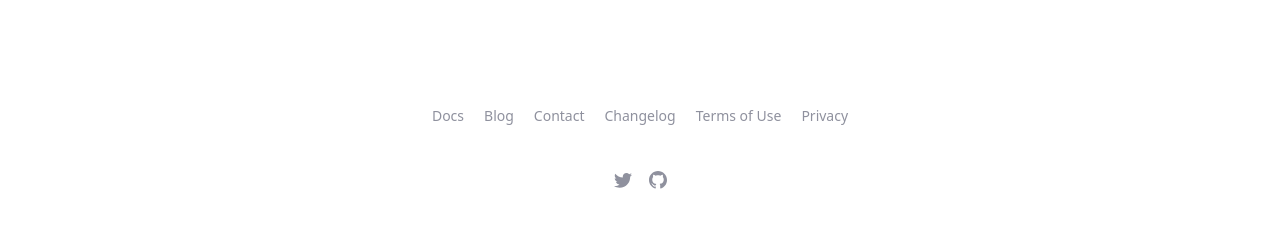
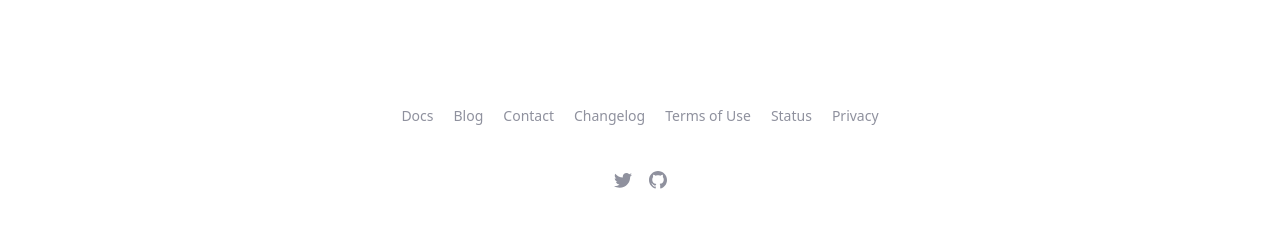
Before and after one commit to didsomeonecloneme/didsomeonecloneme.github.io, a Jekyll site: the page built from index.md, in a window 1280 px wide. Shown: the part 2053-2300 px from the top of the page. Built offline with Jekyll 4.4.1, drawn with Linux system fonts in a browser that asks for light colours.

Commit message:
Update navigation_footer.yml

```diff
--- a/_data/navigation_footer.yml
+++ b/_data/navigation_footer.yml
@@ -15,5 +15,8 @@
 - title: Terms of Use
   url: /terms-of-use/
 
+- title: Status
+  url: https://didsomeonecloneme.statuspage.io/
+
 - title: Privacy
   url: /privacy/
```
